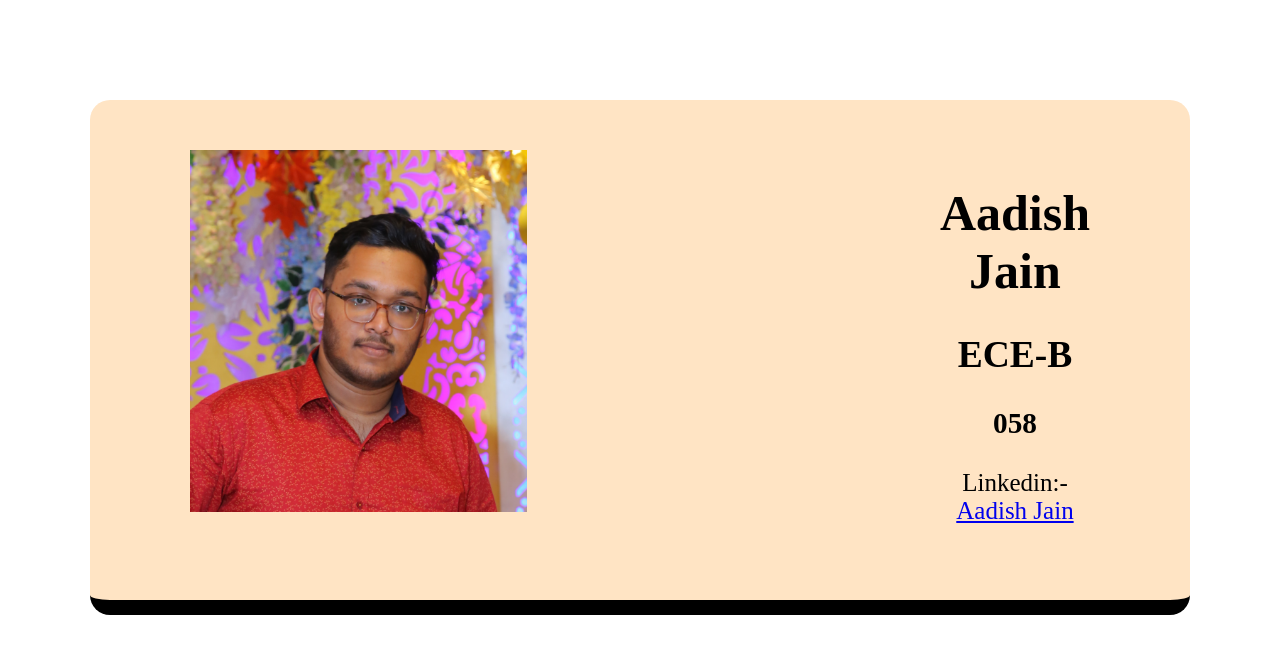
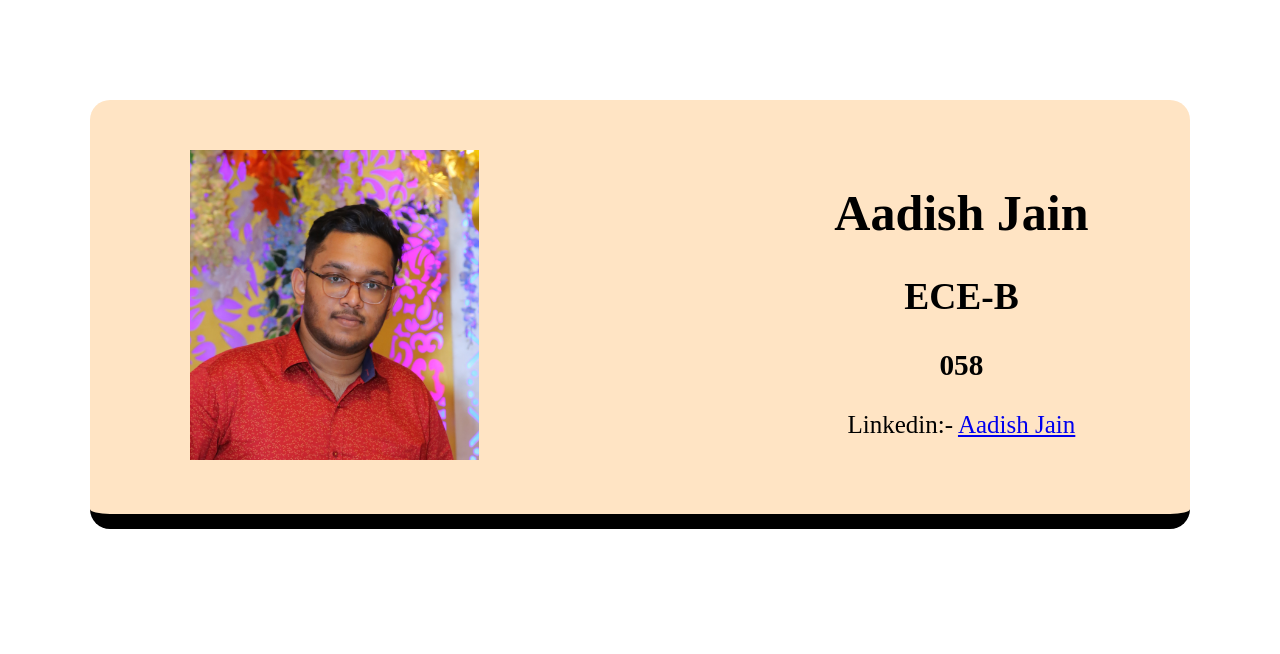
Before and after one commit to AadishJ03/Buisness-Card, a plain HTML site: page index.html in a window 1280 px wide. Drawn offline with Linux system fonts and the light colour scheme.

Commit message:
Text alignment done

```diff
--- a/style.css
+++ b/style.css
@@ -1,7 +1,7 @@
 .main{
     width: 900px;
     display: flex;
-    justify-content: center;
+    justify-content:space-around;
     border: 0px solid black;
     background: bisque;
     padding: 50px 100px;
@@ -17,5 +17,5 @@
 .abt{
     text-align: center;
     font-size: 25px;
-    width: 200px;
+    width: 400px;
 }
```
Also changed, not shown: index.html (+3 -1 lines).
